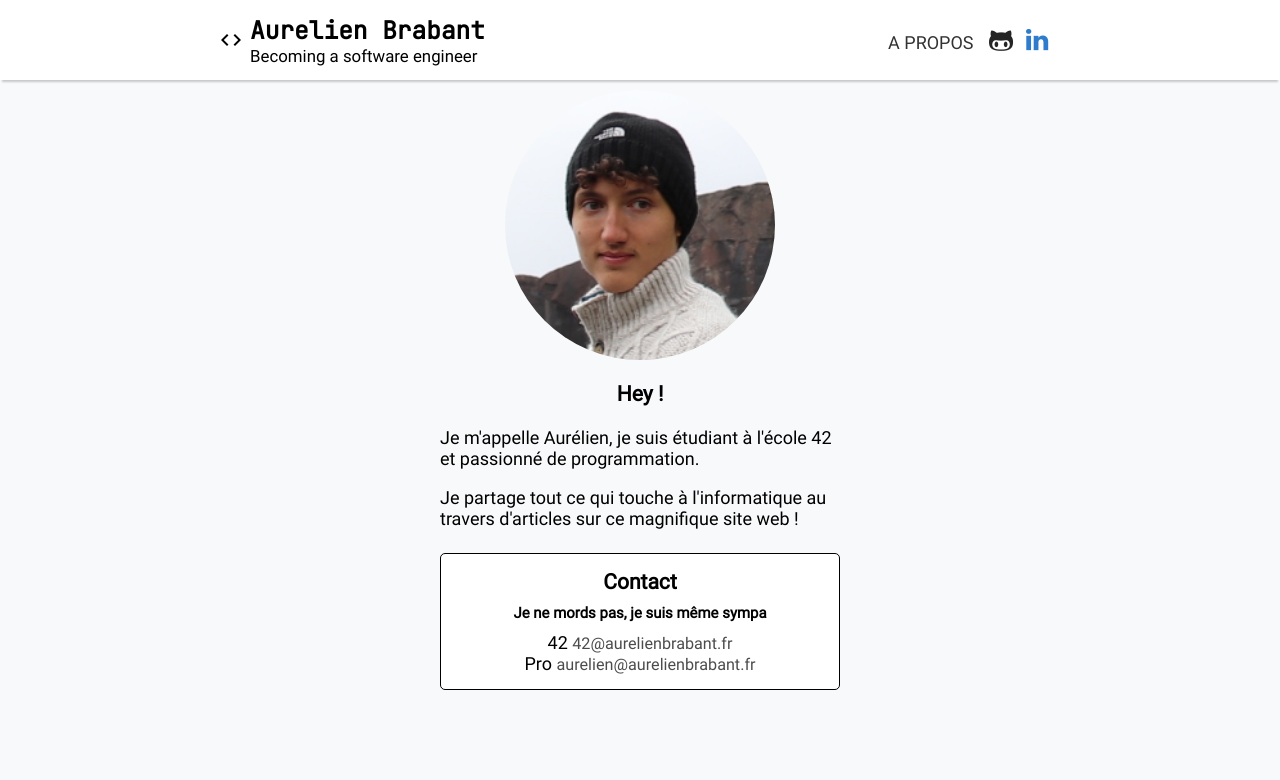
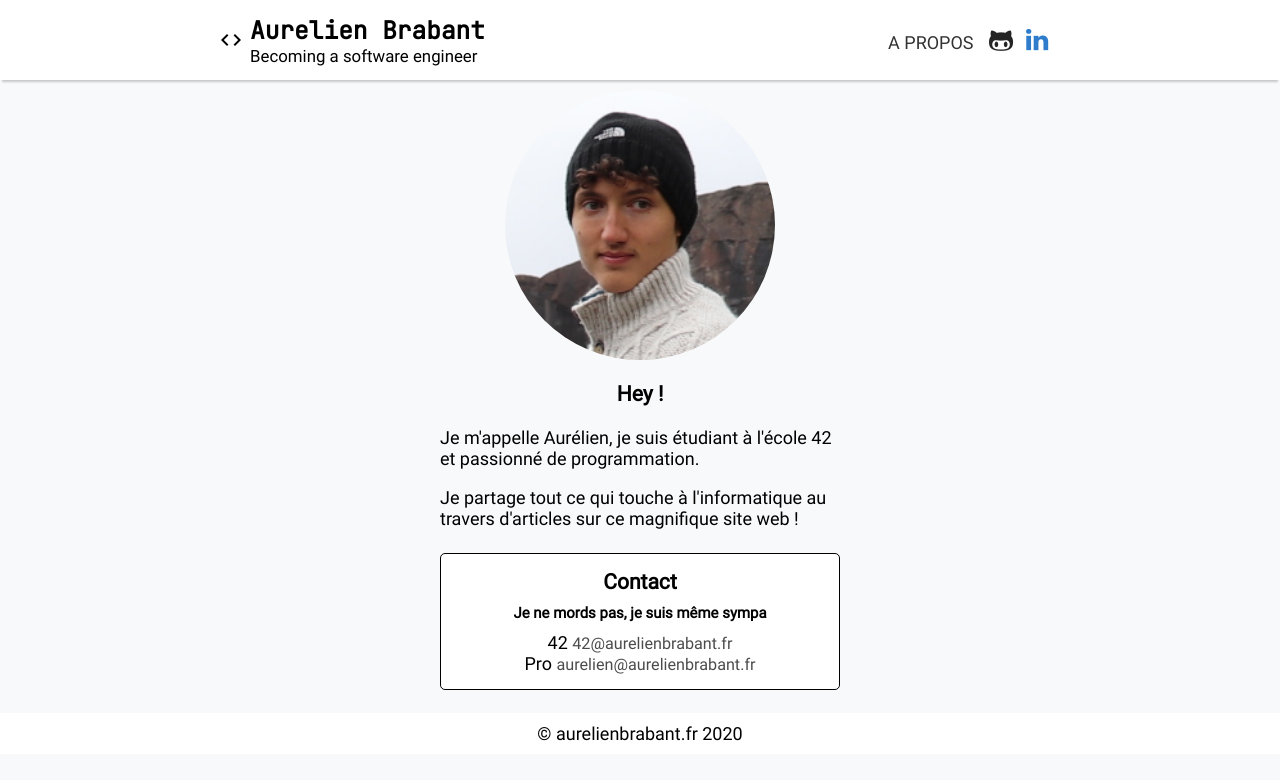
Before and after one commit to aurelien-brabant/legacy-aurelienbrabant.fr, a Next.js app: page /about in a window 1280 px wide. Shown: the top 780 px of the page. Built offline with nearby package versions, Linux system fonts and the light colour scheme.

Commit message:
Add simple footer

```diff
--- /dev/null
+++ b/components/Footer.js
@@ -0,0 +1,11 @@
+import styles from "../styles/footer.module.css";
+
+export default function Footer() {
+	return (
+		<div
+			className={styles.footer}
+		>
+			© aurelienbrabant.fr {new Date().getFullYear()}
+		</div>
+	);
+}
--- a/components/Layout.js
+++ b/components/Layout.js
@@ -1,6 +1,7 @@
 import Head from "next/head";
 
 import Header from "./Header";
+import Footer from "./Footer";
 import Container from "./Container";
 
 export default function Layout(props) {
@@ -36,6 +37,7 @@ export default function Layout(props) {
 			</Head>
 			<Header />
 			{props.children}
+			<Footer />
 		</>
 	)
 }
--- /dev/null
+++ b/styles/footer.module.css
@@ -0,0 +1,8 @@
+.footer {
+	position: absolute;
+	left: 0;
+	right: 0;
+	padding: 10px 20px;
+	background-color: #ffffff;
+	text-align: center;
+}
```
